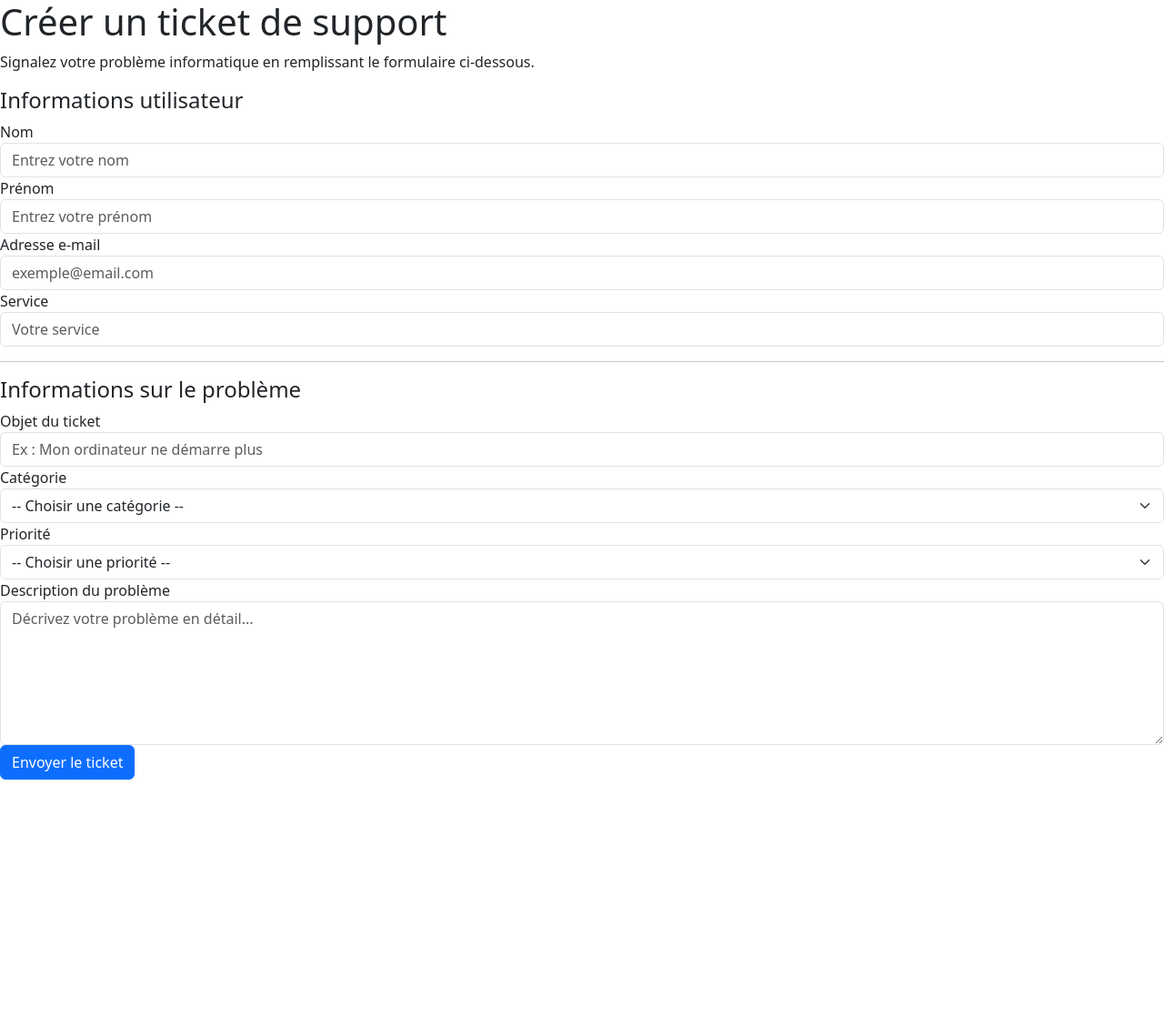
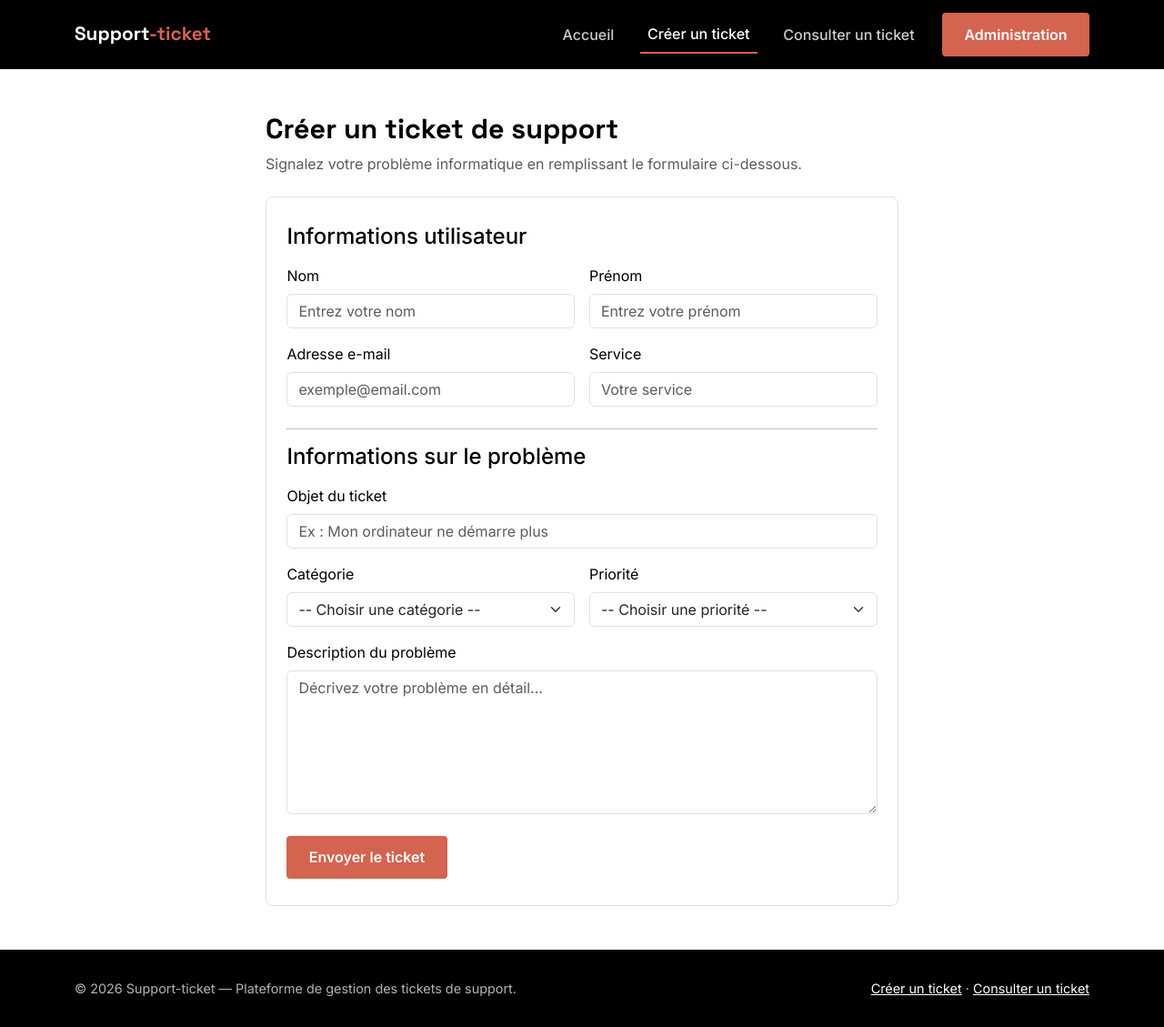
Before and after one commit to Juste009/gestion_des_tickets_de_support, a PHP site: page /create-ticket.php in a window 1280 px wide. Shown: the whole page at 91% size. Before the commit the page ends 857 px from the top, so only its background shows below. Run offline with PHP 8.4, Linux system fonts and the light colour scheme.

Commit message:
Mise en forme du formulaire

```diff
--- a/create-ticket.php
+++ b/create-ticket.php
@@ -1,127 +1,129 @@
-<!DOCTYPE html>
-<html lang="fr">
+<?php
+$pageTitle = "Créer un ticket - Support-ticket";
+require_once __DIR__ . '/includes/header.php';
+require_once __DIR__ . '/includes/navbar.php';
 
-<head>
-    <meta charset="UTF-8">
-    <meta name="viewport" content="width=device-width, initial-scale=1.0">
-    <title>Créer un ticket</title>
+$errors = $_SESSION['errors'] ?? [];
+$old = $_SESSION['old'] ?? [];
+unset($_SESSION['errors'], $_SESSION['old']);
+?>
 
-    <link href="https://cdn.jsdelivr.net/npm/bootstrap@5.3.3/dist/css/bootstrap.min.css" rel="stylesheet">
-</head>
-
-<body>
-
-    <div>
-
-        <h1>Créer un ticket de support</h1>
-
-        <p>
+<section class="py-5">
+    <div class="container" style="max-width: 720px;">
+        <h1 class="section-title text-start mb-2">Créer un ticket de support</h1>
+        <p class="text-muted mb-4">
             Signalez votre problème informatique en remplissant le formulaire ci-dessous.
         </p>
 
-        <div>
+        <?php if (!empty($errors)): ?>
+            <div class="alert alert-danger">
+                <ul class="mb-0">
+                    <?php foreach ($errors as $err): ?>
+                        <li><?= htmlspecialchars($err) ?></li>
+                    <?php endforeach; ?>
+                </ul>
+            </div>
+        <?php endif; ?>
 
-            <div>
-
-                <form action="index.php" method="POST">
-
-                    <h4>Informations utilisateur</h4>
-
-                    <div>
-
-                        <div>
-                            <label for="nom">Nom</label>
-                            <input type="text" class="form-control" id="nom" name="nom" placeholder="Entrez votre nom" required>
+        <div class="step-card">
+            <form action="traitement-ticket.php" method="POST">
+                <h4 class="mb-3">Informations utilisateur</h4>
+                <div class="row g-3 mb-3">
+                    <div class="col-md-6">
+                        <label for="nom" class="form-label">Nom</label>
+                        <input type="text" id="nom" name="nom" class="form-control" required
+                            placeholder="Entrez votre nom"
+                            pattern="[A-Za-zÀ-ÿ\s\-']+"
+                            title="Uniquement des lettres, espaces, tirets ou apostrophes"
+                            value="<?= htmlspecialchars($old['nom'] ?? '') ?>">
                     </div>
-
-                        <div>
-                            <label for="prenom">Prénom</label>
-                            <input type="text" class="form-control" id="prenom" name="prenom" placeholder="Entrez votre prénom" required>
+                    <div class="col-md-6">
+                        <label for="prenom" class="form-label">Prénom</label>
+                        <input type="text" id="prenom" name="prenom" class="form-control" required
+                                placeholder="Entrez votre prénom"
+                                pattern="[A-Za-zÀ-ÿ\s\-']+"
+                                title="Uniquement des lettres, espaces, tirets ou apostrophes"
+                                value="<?= htmlspecialchars($old['prenom'] ?? '') ?>">
                     </div>
-
                 </div>
-
-                    <div>
-
-                        <div>
-                            <label for="email">Adresse e-mail</label>
-                            <input type="email" class="form-control" id="email" name="email" placeholder="exemple@email.com" required>
+                <div class="row g-3 mb-4">
+                    <div class="col-md-6">
+                        <label for="email" class="form-label">Adresse e-mail</label>
+                        <input type="email" name="email" id="email" class="form-control" required
+                               placeholder="exemple@email.com"
+                               pattern="[^@\s]+@[^@\s]+\.[a-zA-Z]{2,}"
+                               title="Exemple : nom@domaine.com"
+                               value="<?= htmlspecialchars($old['email'] ?? '') ?>">
                     </div>
-
-                        <div>
-                            <label for="service">Service</label>
-                            <input type="text" class="form-control" id="service" name="service" placeholder="Votre service" required>
+                    <div class="col-md-6">
+                        <label for="service" class="form-label">Service</label>
+                        <input type="text" class="form-control" id="service" name="service"
+                               placeholder="Votre service"
+                               value="<?= htmlspecialchars($old['service'] ?? '') ?>" required>
                     </div>
-
                 </div>
 
                 <hr>
-
-                    <h4>Informations sur le problème</h4>
-
-                    <div>
-                        <label for="sujet">Objet du ticket</label>
-                        <input type="text" class="form-control" id="sujet" name="sujet" placeholder="Ex : Mon ordinateur ne démarre plus" required>
+                <h4 class="mb-3">Informations sur le problème</h4>
+                <div class="mb-3">
+                    <label for="sujet" class="form-label">Objet du ticket</label>
+                    <input type="text" class="form-control" id="sujet" name="sujet"
+                           placeholder="Ex : Mon ordinateur ne démarre plus"
+                           value="<?= htmlspecialchars($old['sujet'] ?? '') ?>" required>
+                </div>
+                <div class="row g-3 mb-3">
+                    <div class="col-md-6">
+                    <label for="categorie" class="form-label">Catégorie</label>
+                    <select class="form-select" id="categorie" name="categorie" required>
+                        <option value="" disabled <?= empty($old['categorie']) ? 'selected' : '' ?>>-- Choisir une catégorie --</option>
+                        <?php foreach (['Matériel', 'Logiciel', 'Réseau', 'Messagerie', 'Compte utilisateur', 'Autre'] as $cat): ?>
+                            <option value="<?= $cat ?>" <?= ($old['categorie'] ?? '') === $cat ? 'selected' : '' ?>><?= $cat ?></option>
+                        <?php endforeach; ?>
+                    </select>
+                    <div id="categorieAutreWrapper" class="mt-2 d-none">
+                        <input type="text" class="form-control" id="categorie_autre" name="categorie_autre"
+                            placeholder="Précisez la catégorie"
+                            value="<?= htmlspecialchars($old['categorie_autre'] ?? '') ?>">
+                    </div>
+                </div>
+                    <div class="col-md-6">
+                        <label for="priorite" class="form-label">Priorité</label>
+                        <select class="form-select" id="priorite" name="priorite" required>
+                            <option value="" disabled <?= empty($old['priorite']) ? 'selected' : '' ?>>-- Choisir une priorité --</option>
+                            <?php foreach (['Basse', 'Normale', 'Haute', 'Critique'] as $prio): ?>
+                                <option value="<?= $prio ?>" <?= ($old['priorite'] ?? '') === $prio ? 'selected' : '' ?>><?= $prio ?></option>
+                            <?php endforeach; ?>
+                        </select>
+                    </div>
+                </div>
+                <div class="mb-4">
+                    <label for="description" class="form-label">Description du problème</label>
+                    <textarea class="form-control" id="description" name="description" rows="6"
+                              placeholder="Décrivez votre problème en détail..."
+                              required><?= htmlspecialchars($old['description'] ?? '') ?></textarea>
                 </div>
 
-                    <div>
+                <button type="submit" class="btn btn-accent">Envoyer le ticket</button>
+            </form>
+        </div>
+    </div>
+</section>
 
-                        <div>
-                            <label for="categorie">Catégorie</label>
+<script>
+document.addEventListener('DOMContentLoaded', function () {
+    const select = document.getElementById('categorie');
+    const wrapper = document.getElementById('categorieAutreWrapper');
+    const input = document.getElementById('categorie_autre');
 
-                            <select class="form-select" id="categorie" name="categorie" required>
-                                <option value="" selected disabled>-- Choisir une catégorie --</option>
-                                <option value="Matériel">Matériel</option>
-                                <option value="Logiciel">Logiciel</option>
-                                <option value="Réseau">Réseau</option>
-                                <option value="Messagerie">Messagerie</option>
-                                <option value="Compte utilisateur">Compte utilisateur</option>
-                                <option value="Autre">Autre</option>
-                            </select>
-                        </div>
+    function toggleAutre() {
+        const isAutre = select.value === 'Autre';
+        wrapper.classList.toggle('d-none', !isAutre);
+        input.required = isAutre;
+    }
 
-                        <div>
-                            <label for="priorite">Priorité</label>
+    select.addEventListener('change', toggleAutre);
+    toggleAutre(); // état initial, utile après un retour d'erreur
+});
+</script>
 
-                            <select class="form-select" id="priorite" name="priorite" required>
-                                <option value="" selected disabled>-- Choisir une priorité --</option>
-                                <option value="Basse">Basse</option>
-                                <option value="Normale">Normale</option>
-                                <option value="Haute">Haute</option>
-                                <option value="Critique">Critique</option>
-                            </select>
-                        </div>
-
-                    </div>
-
-                    <div>
-                        <label for="description">Description du problème</label>
-
-                        <textarea
-                            class="form-control"
-                            id="description"
-                            name="description"
-                            rows="6"
-                            placeholder="Décrivez votre problème en détail..."
-                            required></textarea>
-                    </div>
-
-                    <div>
-                        <button type="submit" class="btn btn-primary">
-                            Envoyer le ticket
-                        </button>
-                    </div>
-
-                </form>
-
-            </div>
-
-        </div>
-
-    </div>
-
-
-
-</body>
-
-</html>
+<?php require_once __DIR__ . '/includes/footer.php'; ?>
```
Lines whose indentation alone changed are shown as unchanged.
